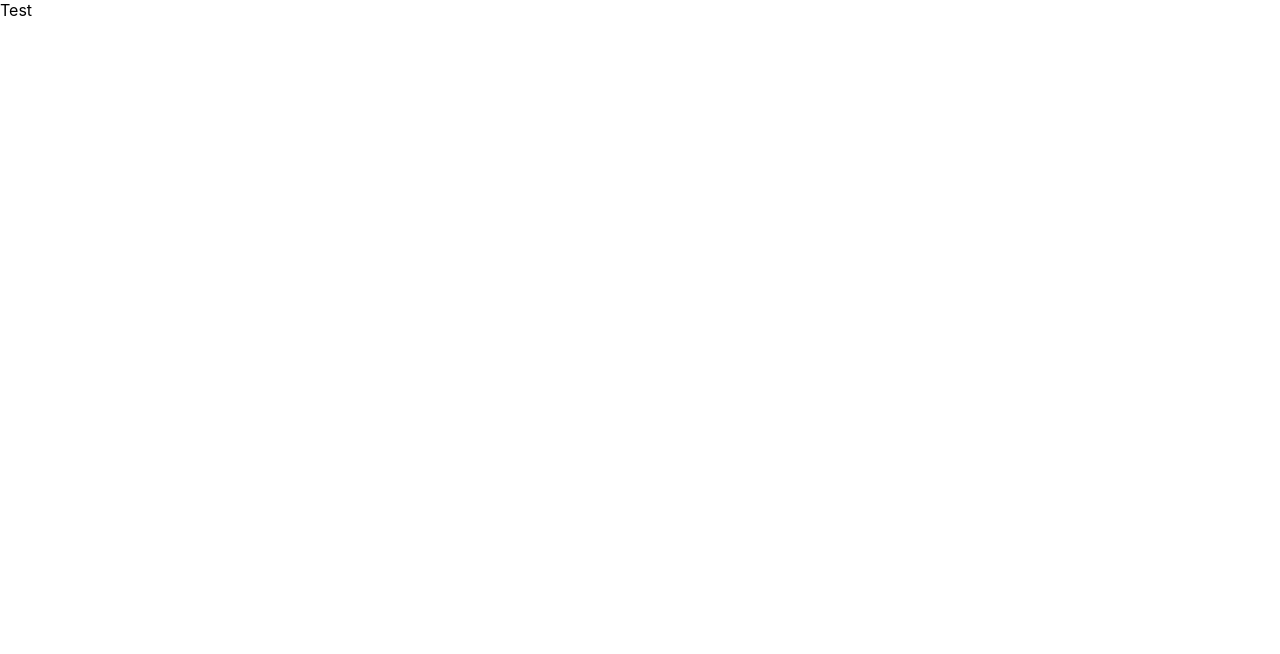
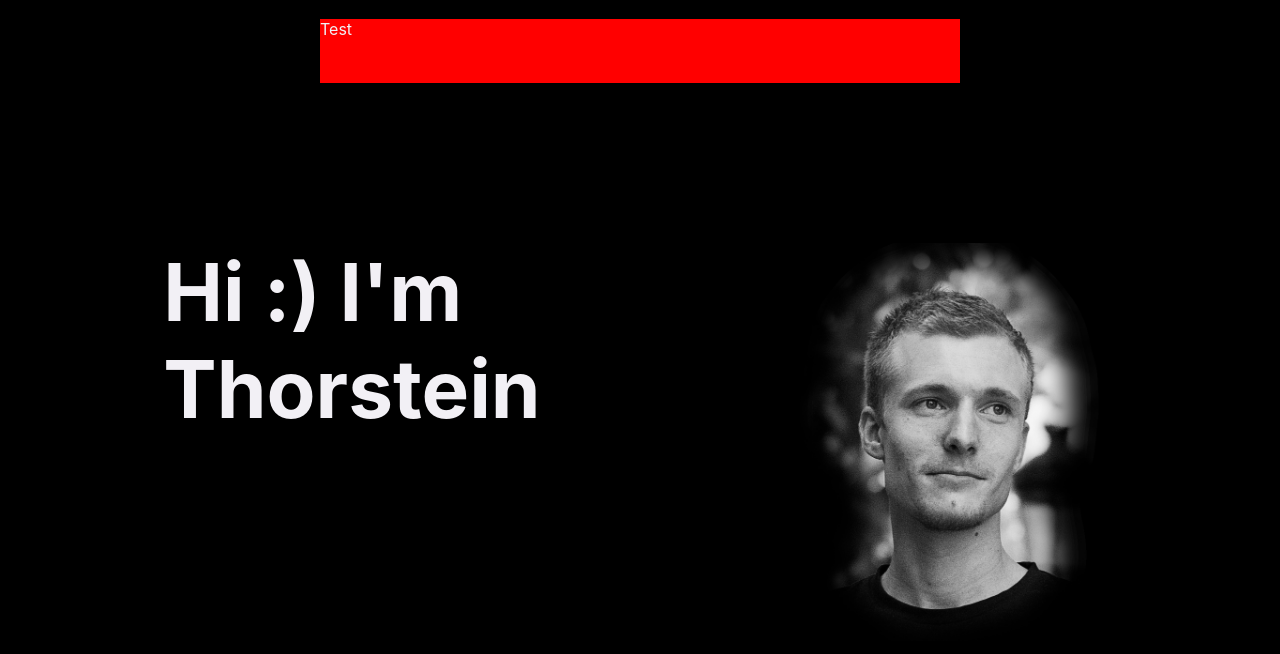
Before and after one commit to thensrud/thorstein, a React (Create React App) app: page / in a window 1280 px wide. Shown: the top 654 px of the page. Built offline with nearby package versions, Linux system fonts and the light colour scheme.

Commit message:
Add picture, start work on Home

```diff
--- a/src/App.css
+++ b/src/App.css
@@ -1,3 +1,9 @@
+:root {
+  --bg-color: black;
+  --font-title-color: rgb(242, 240, 245);
+  --font-text-color: rgb(211, 209, 218);
+}
+
 body {
   margin: 0;
   font-family: -apple-system, BlinkMacSystemFont, 'Segoe UI', 'Roboto', 'Oxygen',
@@ -5,9 +11,50 @@ body {
     sans-serif;
   -webkit-font-smoothing: antialiased;
   -moz-osx-font-smoothing: grayscale;
+
+  background-color: var(--bg-color);
+  color: var(--font-title-color);
 }
 
 code {
   font-family: source-code-pro, Menlo, Monaco, Consolas, 'Courier New',
     monospace;
 }
+
+header {
+  background-color: red;
+  width: 40rem;
+  height: 4rem;
+  margin: 1.2rem auto;
+}
+
+h1 {
+  margin: 0;
+  padding: 0;
+}
+
+.hero-div {
+  margin: 10rem auto;
+  display: flex;
+  width: 80%;
+
+  -webkit-box-pack: center;
+  -webkit-justify-content: center;
+  -ms-flex-pack: center;
+  justify-content: center;
+}
+
+.hero-div-block-left, .hero-div-block-right {
+  font-size: 2.5rem;
+  padding: 0 8rem;
+}
+
+.profile-picture {
+  width: 20rem;
+}
+
+.placeholder-square {
+  background-color: blue;
+  height: 15rem;
+  width: 15rem;
+}
--- a/src/App.jsx
+++ b/src/App.jsx
@@ -1,9 +1,11 @@
 import './App.css';
+import { Home } from './home/home';
 
 function App() {
   return (
     <>
-      <header className="App-header">Test</header>
+      <header>Test</header>
+      <Home />
     </>
   );
 }
--- /dev/null
+++ b/src/home/home.jsx
@@ -0,0 +1,22 @@
+import profile_picture from './images/thorstein_bw_transp.png';
+
+export const Home = () => {
+
+  return (
+    <>
+      <div className="hero-div">
+          <div className="hero-div-block-left">
+              <h1 className="main-title">
+                <span className="txt1">Hi :) I'm</span>
+                <br/>
+                <span className="txt2">Thorstein</span>
+                <div className="bar"></div>
+              </h1>
+          </div>
+          <div className="hero-div-block-right">
+              <img className="profile-picture" src={profile_picture}/>
+          </div>
+      </div>
+    </>
+  );
+}
```
Also changed, not shown: src/home/images/Thorstein_bw_transparency.png (added), src/home/images/thorstein_bw_transp.png (added).
